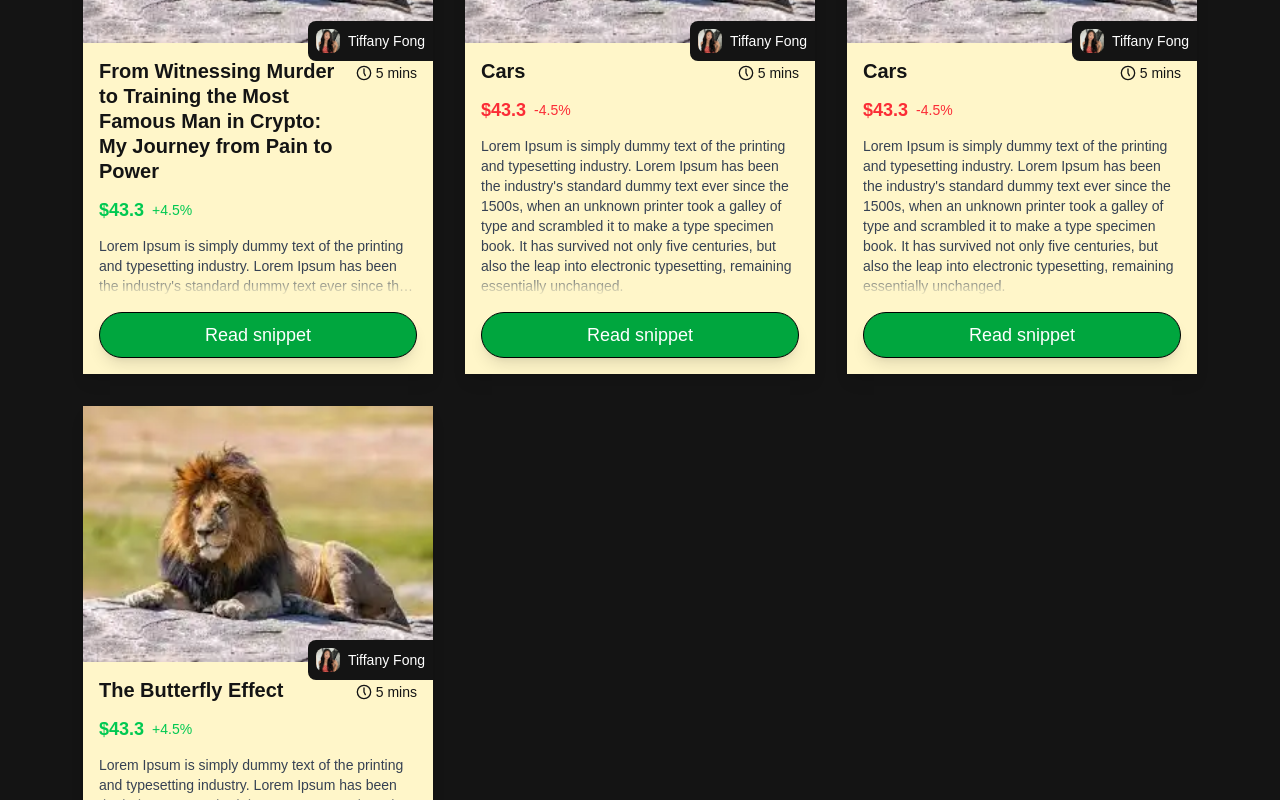
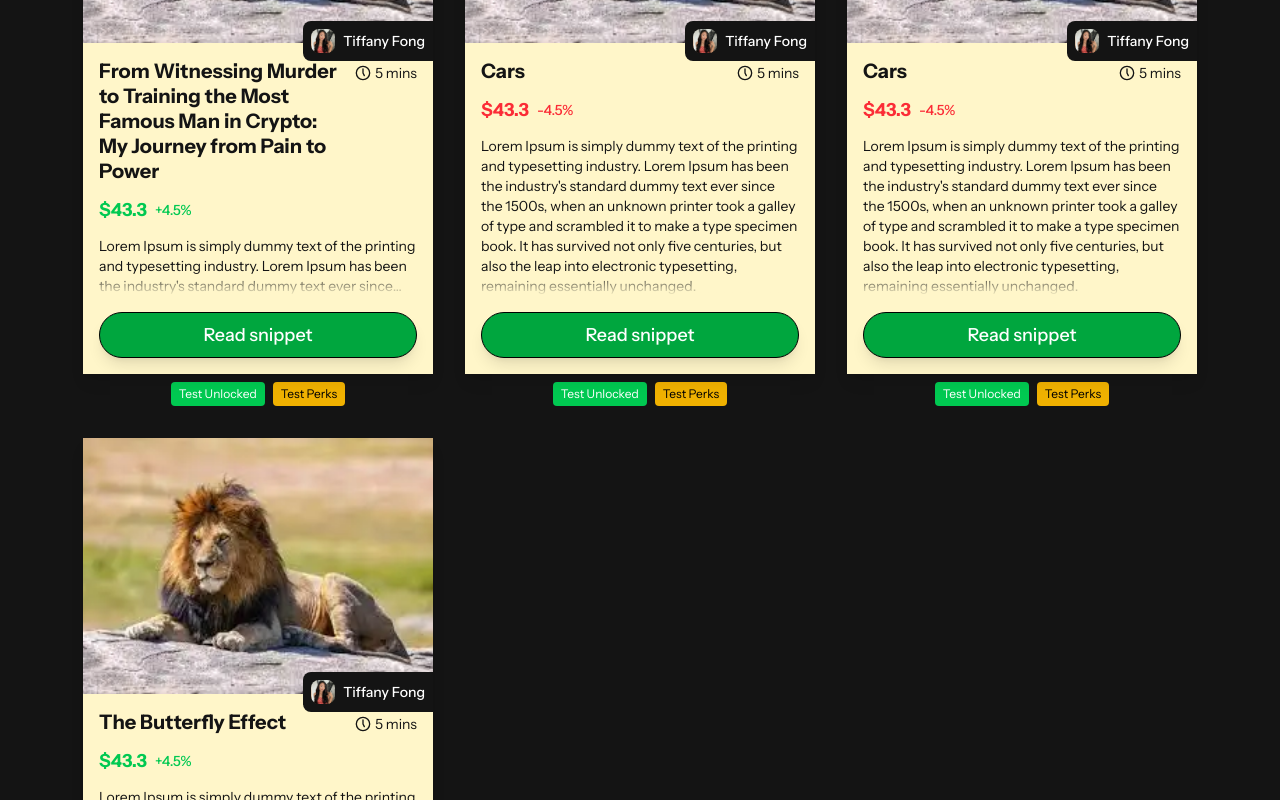
Before and after one commit to stories-fun/stories-monorepo, a Next.js app: page /our-story in a window 1280 px wide. Shown: the part 820-1620 px from the top of the page. Built offline with nearby package versions, Linux system fonts and the light colour scheme.

Commit message:
feat: update font variables in globals.css, refactor layout.tsx, and enhance StoryModal component layout

```diff
--- a/src/app/globals.css
+++ b/src/app/globals.css
@@ -3,6 +3,7 @@
 :root {
   --background: #ffffff;
   --foreground: #171717;
+  --font-instrument-sans: "Instrument Sans", sans-serif;
 }
 
 @theme inline {
@@ -21,7 +22,7 @@
 body {
   background: var(--background);
   color: var(--foreground);
-  font-family: Arial, Helvetica, sans-serif;
+  font-family: var(--font-instrument-sans);
 }
 
 
--- a/src/app/layout.tsx
+++ b/src/app/layout.tsx
@@ -5,15 +5,6 @@ import "./globals.css";
 import Navbar from "@/components/Navbar";
 import Footer from "@/components/Footer";
 
-const geistSans = Geist({
-  variable: "--font-geist-sans",
-  subsets: ["latin"],
-});
-
-const geistMono = Geist_Mono({
-  variable: "--font-geist-mono",
-  subsets: ["latin"],
-});
 const instrumentSans = Instrument_Sans({
   variable: "--font-instrument-sans",
   subsets: ["latin"],
--- a/src/app/our-story/page.tsx
+++ b/src/app/our-story/page.tsx
@@ -16,7 +16,7 @@ const stories = [
     author: "Tiffany Fong",
     authorImage: "/lady_no_edit.png",
     contentSnippet:
-      "Lorem Ipsum is simply dummy text of the printing and typesetting industry. Lorem Ipsum has been the industry's standard dummy text ever since the 1500s, when an unknown printer took a galley of type and scrambled it to make a type specimen book. It has survived not only five centuries, but also the leap into electronic typesetting, remaining essentially unchanged.",
+      "Lorem Ipsum is simply dummy text of the printing and typesetting industry. Lorem Ipsum has been the industry's standard dummy text ever since the 1500s, when an unknown printer took a galley of type and scrambled it to make a type specimen book. It has survived not only five centuries, but also the leap into electronic typesetting, remaining essentially unchanged. Lorem Ipsum is simply dummy text of the printing and typesetting industry. Lorem Ipsum has been the industry's standard dummy text ever since the 1500s, when an unknown printer took a galley of type and scrambled it to make a type specimen book. It has survived not only five centuries, but also the leap into electronic typesetting, remaining essentially unchanged. Lorem Ipsum is simply dummy text of the printing and typesetting industry. Lorem Ipsum has been the industry's standard dummy text ever since the 1500s, when an unknown printer took a galley of type and scrambled it to make a type specimen book. It has survived not only five centuries, but also the leap into electronic typesetting, remaining essentially unchanged.",
   },
   {
     image: "/lion.webp",
@@ -93,7 +93,6 @@ export default function OurStory() {
               {...story}
               onClick={() => openModal(story, "snippet")}
             />
-            {/*
             <div className="flex gap-2 justify-center">
               <button
                 onClick={() => openModal(story, "unlocked")}
@@ -108,7 +107,6 @@ export default function OurStory() {
                 Test Perks
               </button>
             </div>
-            */}
           </div>
         ))}
       </div>
--- a/src/components/Card.tsx
+++ b/src/components/Card.tsx
@@ -131,7 +131,7 @@ export function CustomCard({
         {/* Snippet Preview (dynamic clamp) */}
         <div ref={snippetBoxRef} className="relative mb-4 flex-1">
           <p
-            className="text-sm text-gray-700 overflow-hidden"
+            className="text-sm text-[#141414] overflow-hidden"
             style={{
               display: "-webkit-box",
               WebkitBoxOrient: "vertical",
--- a/src/components/SingleStrory.tsx
+++ b/src/components/SingleStrory.tsx
@@ -168,13 +168,13 @@ export function SingleStory({
       <div className="relative w-full">
         {author && authorImage && (
           <div
-            className={`absolute top-0 left-0 bg-[#141414] flex items-center gap-2 pr-3 rounded-br-xl z-10`}
+            className={`absolute top-[-15px] left-[-20px] bg-[#141414] flex items-center gap-2 pr-3 rounded-br-xl z-10`}
           >
             <Image
               src={authorImage}
               alt={author}
-              width={48}
-              height={48}
+              width={40}
+              height={40}
               className="rounded-full"
             />
             <span className="text-sm font-semibold text-white">{author}</span>
--- a/src/components/StoryModal.tsx
+++ b/src/components/StoryModal.tsx
@@ -52,7 +52,7 @@ export default function StoryModal({
     <div className="fixed inset-0 bg-black/40 backdrop-blur-sm flex items-center justify-center z-150 px-4">
       <div className="relative">
         {/* Modal card */}
-        <div className="bg-[#FFEEBA] text-[#141414] p-6 sm:p-8 w-full max-w-lg relative shadow-xl border border-[#141414]">
+        <div className="bg-[#FFEEBA] text-[#141414] p-6 sm:p-8 w-full max-w-2xl relative shadow-xl border border-[#141414]">
           {/* Balloon canvas container */}
           {type === "unlocked" && (
             <div
@@ -93,18 +93,20 @@ export default function StoryModal({
                   />
                 </div>
 
-                <p className="text-sm leading-relaxed mb-6">
-                  {story.contentSnippet
-                    ? story.contentSnippet
-                    : "This is a snippet of the story. Click below to read the full story."}
-                </p>
-
-                <div className="flex justify-center">
-                  <CustomButton
-                    text="Read full story"
-                    onClick={() => console.log("Reading full story")}
-                    className="justify-center"
-                  />
+                <div className="relative mb-6">
+                  <div className="absolute bottom-0 left-0 w-full flex justify-center z-10">
+                    <CustomButton
+                      text="Read full story"
+                      onClick={() => console.log("Reading full story")}
+                      className="justify-center"
+                    />
+                  </div>
+                  <p className="text-sm leading-relaxed mt-12">
+                    {story.contentSnippet
+                      ? story.contentSnippet
+                      : "This is a snippet of the story. Click below to read the full story."}
+                  </p>
+                  <div className="absolute bottom-0 left-0 w-full h-[25%] bg-gradient-to-t from-[#FFEEBA] to-transparent pointer-events-none"></div>
                 </div>
               </>
             )}
@@ -120,7 +122,7 @@ export default function StoryModal({
                 <CustomButton
                   text="Start reading"
                   onClick={() => console.log("Start reading")}
-                  className="mt-6 w-full justify-center"
+                  className="mt-6 w-1/3 justify-center"
                 />
               </div>
             )}
```
